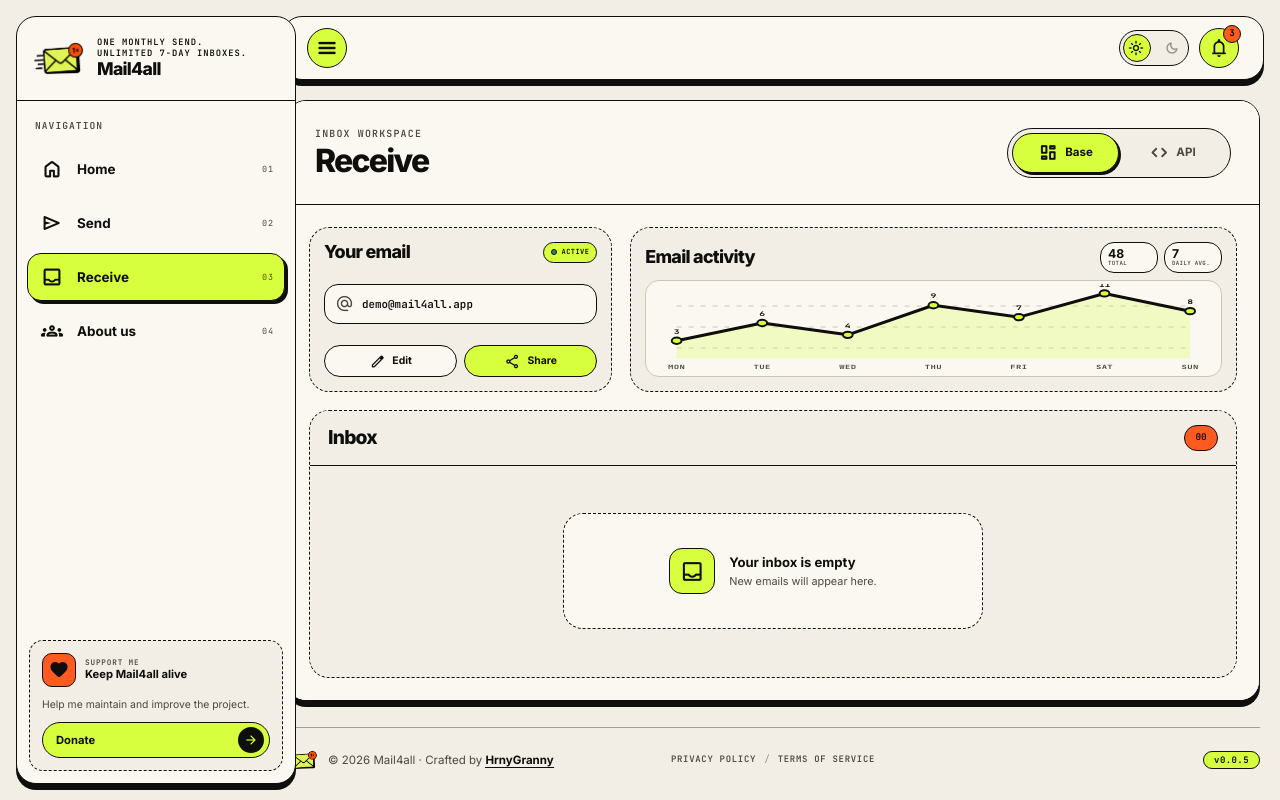
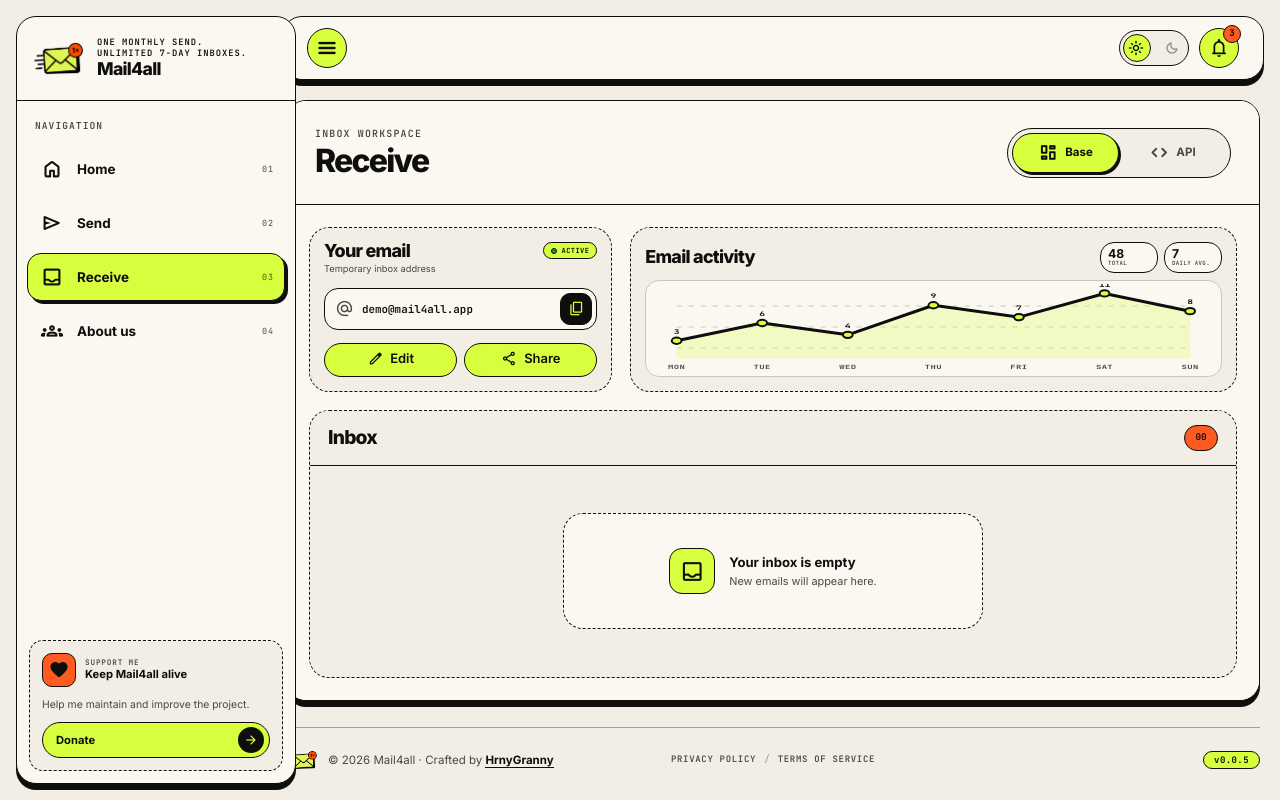
Before and after one commit to HrnyGranny/Mail4all, a Vue app in the folder Mail4all/frontend/: page / in a window 1280 px wide. Both pictures are taken after a click on the button "Receive". Built offline with nearby package versions, Linux system fonts and the light colour scheme.

Commit message:
v0.1.1 - email.vue

```diff
--- /dev/null
+++ b/Mail4all/frontend/src/assets/js/copyToClipboard.js
@@ -0,0 +1,58 @@
+const copyWithFallback = (text) => {
+  const textarea = document.createElement('textarea')
+
+  textarea.value = text
+  textarea.setAttribute('readonly', '')
+  textarea.setAttribute('aria-hidden', 'true')
+
+  textarea.style.position = 'fixed'
+  textarea.style.top = '0'
+  textarea.style.left = '-9999px'
+  textarea.style.opacity = '0'
+  textarea.style.pointerEvents = 'none'
+
+  document.body.appendChild(textarea)
+
+  textarea.focus()
+  textarea.select()
+  textarea.setSelectionRange(0, textarea.value.length)
+
+  let copied = false
+
+  try {
+    copied = document.execCommand('copy')
+  } finally {
+    document.body.removeChild(textarea)
+  }
+
+  return copied
+}
+
+export const copyToClipboard = async (value) => {
+  const text = String(value ?? '')
+
+  if (!text) {
+    return false
+  }
+
+  try {
+    if (
+      navigator.clipboard &&
+      typeof navigator.clipboard.writeText === 'function'
+    ) {
+      await navigator.clipboard.writeText(text)
+
+      return true
+    }
+
+    return copyWithFallback(text)
+  } catch {
+    try {
+      return copyWithFallback(text)
+    } catch {
+      return false
+    }
+  }
+}
+
+export default copyToClipboard
--- a/Mail4all/frontend/src/components/sections/receive/Email.vue
+++ b/Mail4all/frontend/src/components/sections/receive/Email.vue
@@ -1,47 +1,139 @@
 <script setup>
-import { nextTick, ref, watch } from 'vue'
+import { computed, onBeforeUnmount, ref, watch } from 'vue'
+
+import BaseButton from '@/components/ui/BaseButton.vue'
+import { copyToClipboard } from '@/assets/js/copyToClipboard.js'
 
 const props = defineProps({
   email: {
     type: String,
     default: 'demo@mail4all.app',
   },
+
+  backendActive: {
+    type: Boolean,
+    default: true,
+  },
+
+  loading: {
+    type: Boolean,
+    default: false,
+  },
 })
 
-const emit = defineEmits(['edit', 'share'])
+const emit = defineEmits(['edit', 'share', 'copy'])
 
 const emailValue = ref(props.email)
-const emailInput = ref(null)
-const isEditing = ref(false)
+const copyState = ref('idle')
+
+let copyStateTimeout = null
+
+const hasEmail = computed(() => {
+  return Boolean(emailValue.value.trim())
+})
+
+const copyButtonLabel = computed(() => {
+  if (copyState.value === 'copied') {
+    return 'Copied'
+  }
+
+  if (copyState.value === 'error') {
+    return 'Copy failed'
+  }
+
+  return 'Copy email address'
+})
+
+const copyButtonIcon = computed(() => {
+  if (copyState.value === 'copied') {
+    return 'check'
+  }
+
+  if (copyState.value === 'error') {
+    return 'error'
+  }
+
+  return 'content_copy'
+})
+
+const statusLabel = computed(() => {
+  if (props.loading) {
+    return 'Loading'
+  }
+
+  return props.backendActive ? 'Active' : 'Offline'
+})
 
 watch(
   () => props.email,
   (value) => {
-    if (!isEditing.value) {
     emailValue.value = value
-    }
   },
 )
 
-const handleEdit = async () => {
-  if (isEditing.value) {
-    isEditing.value = false
-    emit('edit', emailValue.value)
+const clearCopyStateTimeout = () => {
+  if (copyStateTimeout) {
+    window.clearTimeout(copyStateTimeout)
+    copyStateTimeout = null
+  }
+}
 
+const resetCopyStateLater = () => {
+  clearCopyStateTimeout()
+
+  copyStateTimeout = window.setTimeout(() => {
+    copyState.value = 'idle'
+    copyStateTimeout = null
+  }, 1800)
+}
+
+const handleCopy = async () => {
+  if (!hasEmail.value) {
     return
   }
 
-  isEditing.value = true
+  const copied = await copyToClipboard(emailValue.value)
 
-  await nextTick()
+  copyState.value = copied ? 'copied' : 'error'
 
-  emailInput.value?.focus()
-  emailInput.value?.select()
+  if (copied) {
+    emit('copy', emailValue.value)
+  }
+
+  resetCopyStateLater()
+}
+
+const handleEdit = () => {
+  /*
+   * TODO:
+   * Open the email customization modal.
+   * The modal will handle validation and the backend update later.
+   */
+  emit('edit', emailValue.value)
 }
 
 const handleShare = () => {
+  /*
+   * TODO:
+   * Open the inbox sharing modal.
+   * Share links and permissions will be implemented later.
+   */
   emit('share', emailValue.value)
 }
+
+/*
+ * TODO: backend integration
+ *
+ * 1. Check whether the backend is available.
+ * 2. Generate the temporary email address through the API.
+ * 3. Replace the email prop placeholder with the generated address.
+ * 4. Disable actions while generation is in progress.
+ * 5. Show the appropriate active, loading or offline status.
+ */
+
+onBeforeUnmount(() => {
+  clearCopyStateTimeout()
+})
 </script>
 
 <template>
@@ -51,18 +143,26 @@ const handleShare = () => {
         <h2 class="receive-email__title">
           Your email
         </h2>
+
+        <span class="receive-email__helper">
+          Temporary inbox address
+        </span>
       </div>
 
       <span
         class="receive-email__status"
-        aria-label="Inbox active"
+        :class="{
+          'receive-email__status--loading': loading,
+          'receive-email__status--offline': !backendActive && !loading,
+        }"
+        :aria-label="`Inbox status: ${statusLabel}`"
       >
         <span
           class="receive-email__status-dot"
           aria-hidden="true"
         ></span>
 
-        Active
+        {{ statusLabel }}
       </span>
     </header>
 
@@ -74,12 +174,7 @@ const handleShare = () => {
         Temporary email address
       </label>
 
-      <div
-        class="receive-email__field"
-        :class="{
-          'receive-email__field--editing': isEditing,
-        }"
-      >
+      <div class="receive-email__field">
         <span
           class="receive-email__field-icon material-symbols-rounded"
           aria-hidden="true"
@@ -89,53 +184,97 @@ const handleShare = () => {
 
         <input
           id="temporary-email"
-          ref="emailInput"
           v-model="emailValue"
           class="receive-email__input"
           type="email"
-          :readonly="!isEditing"
+          readonly
           autocomplete="off"
           spellcheck="false"
-          @keyup.enter="isEditing && handleEdit()"
+          aria-describedby="temporary-email-copy-status"
         >
-      </div>
-    </div>
 
-    <footer class="receive-email__actions">
         <button
           type="button"
-        class="receive-email__action"
+          class="receive-email__copy"
           :class="{
-          'receive-email__action--editing': isEditing,
+            'receive-email__copy--copied': copyState === 'copied',
+            'receive-email__copy--error': copyState === 'error',
           }"
-        @click="handleEdit"
+          :disabled="!hasEmail"
+          :aria-label="copyButtonLabel"
+          :title="copyButtonLabel"
+          @click="handleCopy"
         >
           <span
             class="material-symbols-rounded"
             aria-hidden="true"
           >
-          {{ isEditing ? 'check' : 'edit' }}
+            {{ copyButtonIcon }}
+          </span>
+        </button>
+      </div>
+
+      <span
+        id="temporary-email-copy-status"
+        class="visually-hidden-custom"
+        aria-live="polite"
+      >
+        {{
+          copyState === 'copied'
+            ? 'Email address copied to clipboard'
+            : copyState === 'error'
+              ? 'Email address could not be copied'
+              : ''
+        }}
+      </span>
+    </div>
+
+    <footer class="receive-email__actions">
+      <BaseButton
+        class="receive-email__button"
+        type="button"
+        variant="primary"
+        size="small"
+        :arrow="false"
+        :block="true"
+        :disabled="!hasEmail || loading"
+        aria-label="Edit temporary email address"
+        @click="handleEdit"
+      >
+        <span
+          class="receive-email__button-content"
+          aria-hidden="true"
+        >
+          <span class="material-symbols-rounded">
+            edit
           </span>
 
-        <span>
-          {{ isEditing ? 'Save' : 'Edit' }}
+          <span>Edit</span>
         </span>
-      </button>
+      </BaseButton>
 
-      <button
+      <BaseButton
+        class="receive-email__button"
         type="button"
-        class="receive-email__action receive-email__action--primary"
+        variant="primary"
+        size="small"
+        :arrow="false"
+        :block="true"
+        :disabled="!hasEmail || loading"
+        aria-label="Share temporary inbox"
         @click="handleShare"
       >
         <span
-          class="material-symbols-rounded"
+          class="receive-email__button-content"
           aria-hidden="true"
         >
+          <span class="material-symbols-rounded">
             share
           </span>
 
           <span>Share</span>
-      </button>
+        </span>
+      </BaseButton>
     </footer>
   </article>
 </template>
@@ -148,8 +287,8 @@ const handleShare = () => {
   min-height: 0;
   padding: clamp(11px, 1.2vw, 14px);
 
-  display: flex;
-  flex-direction: column;
+  display: grid;
+  grid-template-rows: auto minmax(40px, 1fr) auto;
   gap: 9px;
 
   color: var(--color-ink);
@@ -174,17 +313,25 @@ const handleShare = () => {
   box-shadow: 4px 4px 0 var(--color-ink);
 }
 
+/* =========================================================
+   HEADER
+   ========================================================= */
+
 .receive-email__header {
   min-width: 0;
 
   display: flex;
-  align-items: center;
+  align-items: flex-start;
   justify-content: space-between;
   gap: 12px;
 }
 
 .receive-email__heading {
   min-width: 0;
+
+  display: flex;
+  flex-direction: column;
+  gap: 3px;
 }
 
 .receive-email__title {
@@ -195,6 +342,13 @@ const handleShare = () => {
   font-size: clamp(0.95rem, 1.4vw, 1.15rem);
   line-height: 1;
   letter-spacing: -0.04em;
+}
+
+.receive-email__helper {
+  color: var(--color-graphite);
+
+  font-size: 0.58rem;
+  line-height: 1.3;
 }
 
 .receive-email__status {
@@ -214,8 +368,18 @@ const handleShare = () => {
   font-family: var(--font-mono);
   font-size: 0.44rem;
   font-weight: 700;
+  line-height: 1;
   letter-spacing: 0.06em;
   text-transform: uppercase;
+}
+
+.receive-email__status--loading {
+  background-color: var(--color-warning);
+}
+
+.receive-email__status--offline {
+  color: #ffffff;
+  background-color: var(--color-danger);
 }
 
 .receive-email__status-dot {
@@ -229,9 +393,21 @@ const handleShare = () => {
   border-radius: 50%;
 }
 
+.receive-email__status--loading .receive-email__status-dot {
+  background-color: var(--color-on-accent);
+}
+
+.receive-email__status--offline .receive-email__status-dot {
+  background-color: #ffffff;
+}
+
+/* =========================================================
+   EMAIL FIELD
+   ========================================================= */
+
 .receive-email__body {
   min-width: 0;
-  flex: 1 1 auto;
+  min-height: 0;
 
   display: flex;
   align-items: center;
@@ -240,25 +416,28 @@ const handleShare = () => {
 .receive-email__field {
   width: 100%;
   min-width: 0;
-  height: 40px;
-  padding: 0 10px;
+  height: 42px;
+  padding: 4px 4px 4px 10px;
 
-  display: flex;
+  display: grid;
+  grid-template-columns: 19px minmax(0, 1fr) 32px;
   align-items: center;
   gap: 8px;
 
+  color: var(--color-ink);
   background-color: var(--color-bone);
 
   border: var(--border-width) solid var(--border-color);
   border-radius: var(--radius-md);
 
   transition:
-    background-color var(--transition-fast),
-    border-color var(--transition-fast),
+    color var(--transition-normal),
+    background-color var(--transition-normal),
+    border-color var(--transition-normal),
     box-shadow var(--transition-fast);
 }
 
-.receive-email__field--editing {
+.receive-email__field:focus-within {
   border-color: var(--color-tangerine);
 
   box-shadow: 3px 3px 0 var(--color-tangerine);
@@ -267,7 +446,6 @@ const handleShare = () => {
 .receive-email__field-icon {
   width: 19px;
   height: 19px;
-  flex: 0 0 19px;
 
   color: var(--color-graphite);
 
@@ -292,36 +470,24 @@ const handleShare = () => {
   overflow: hidden;
   text-overflow: ellipsis;
   white-space: nowrap;
+
+  cursor: text;
 }
 
-.receive-email__input[readonly] {
-  cursor: default;
-}
-
-.receive-email__actions {
-  display: grid;
-  grid-template-columns: repeat(2, minmax(0, 1fr));
-  gap: 7px;
-}
-
-.receive-email__action {
-  min-width: 0;
+.receive-email__copy {
+  width: 32px;
   height: 32px;
-  padding: 0 10px;
+  padding: 0;
 
   display: inline-flex;
   align-items: center;
   justify-content: center;
-  gap: 6px;
 
-  color: var(--color-ink);
-  background-color: var(--color-bone);
+  color: var(--color-chartreuse);
+  background-color: var(--color-on-accent);
 
-  border: var(--border-width) solid var(--border-color);
-  border-radius: var(--radius-pill);
-
-  font-size: 0.65rem;
-  font-weight: 700;
+  border: 1px solid var(--color-on-accent);
+  border-radius: 10px;
 
   appearance: none;
   cursor: pointer;
@@ -329,37 +495,98 @@ const handleShare = () => {
   transition:
     color var(--transition-fast),
     background-color var(--transition-fast),
+    border-color var(--transition-fast),
     transform var(--transition-fast),
     box-shadow var(--transition-fast);
 }
 
-.receive-email__action:hover {
+.receive-email__copy:hover:not(:disabled) {
+  color: var(--color-on-accent);
+  background-color: var(--color-chartreuse);
+
   transform: translateY(-1px);
 
-  box-shadow: 2px 2px 0 var(--color-ink);
+  box-shadow: 2px 2px 0 var(--color-on-accent);
 }
 
-.receive-email__action:active {
+.receive-email__copy:active:not(:disabled) {
   transform: translateY(0);
 
   box-shadow: none;
 }
 
-.receive-email__action--primary,
-.receive-email__action--editing {
+.receive-email__copy--copied {
   color: var(--color-on-accent);
   background-color: var(--color-chartreuse);
-
-  border-color: var(--color-on-accent);
 }
 
-.receive-email__action .material-symbols-rounded {
+.receive-email__copy--error {
+  color: #ffffff;
+  background-color: var(--color-danger);
+}
+
+.receive-email__copy:disabled {
+  opacity: 0.45;
+
+  cursor: not-allowed;
+}
+
+.receive-email__copy .material-symbols-rounded {
+  width: 17px;
+  height: 17px;
+
+  font-size: 17px;
+}
+
+/* =========================================================
+   ACTIONS
+   ========================================================= */
+
+.receive-email__actions {
+  min-width: 0;
+
+  display: grid;
+  grid-template-columns: repeat(2, minmax(0, 1fr));
+  gap: 7px;
+}
+
+.receive-email__button {
+  min-width: 0;
+}
+
+.receive-email__actions :deep(.bc-button) {
+  width: 100%;
+  min-width: 0;
+  height: 34px;
+  padding: 0 10px;
+}
+
+.receive-email__actions :deep(.bc-button__label) {
+  width: 100%;
+
+  text-align: center;
+}
+
+.receive-email__button-content {
+  min-width: 0;
+
+  display: inline-flex;
+  align-items: center;
+  justify-content: center;
+  gap: 6px;
+}
+
+.receive-email__button-content .material-symbols-rounded {
   width: 17px;
   height: 17px;
   flex: 0 0 17px;
 
   font-size: 17px;
 }
+
+/* =========================================================
+   LOW HEIGHT
+   ========================================================= */
 
 @media (max-height: 650px) and (min-width: 768px) {
   .receive-email {
@@ -368,14 +595,32 @@ const handleShare = () => {
     gap: 7px;
   }
 
-  .receive-email__field {
-    height: 36px;
+  .receive-email__helper {
+    display: none;
   }
 
-  .receive-email__action {
-    height: 29px;
+  .receive-email__field {
+    height: 38px;
+
+    grid-template-columns: 18px minmax(0, 1fr) 28px;
+  }
+
+  .receive-email__copy {
+    width: 28px;
+    height: 28px;
+
+    border-radius: 8px;
+  }
+
+  .receive-email__actions :deep(.bc-button) {
+    height: 30px;
+    padding: 0 8px;
   }
 }
+
+/* =========================================================
+   MOBILE
+   ========================================================= */
 
 @media (max-width: 767.98px) {
   .receive-email {
@@ -383,7 +628,26 @@ const handleShare = () => {
     min-height: 170px;
     flex: 0 0 auto;
   }
+
+  .receive-email__field {
+    height: 44px;
+
+    grid-template-columns: 19px minmax(0, 1fr) 34px;
   }
+
+  .receive-email__copy {
+    width: 34px;
+    height: 34px;
+  }
+
+  .receive-email__actions :deep(.bc-button) {
+    height: 38px;
+  }
+}
+
+/* =========================================================
+   SMALL MOBILE
+   ========================================================= */
 
 @media (max-width: 575.98px) {
   .receive-email {
@@ -391,8 +655,35 @@ const handleShare = () => {
     padding: 12px;
   }
 
+  .receive-email__helper {
+    font-size: 0.55rem;
+  }
+
   .receive-email__input {
     font-size: 0.66rem;
   }
+
+  .receive-email__actions {
+    gap: 6px;
+  }
+
+  .receive-email__actions :deep(.bc-button) {
+    height: 36px;
+    padding: 0 8px;
+
+    font-size: 0.72rem;
+  }
+
+  .receive-email__button-content {
+    gap: 5px;
+  }
+
+  .receive-email__button-content .material-symbols-rounded {
+    width: 16px;
+    height: 16px;
+    flex-basis: 16px;
+
+    font-size: 16px;
+  }
 }
 </style>
```
Lines whose indentation alone changed are shown as unchanged.
